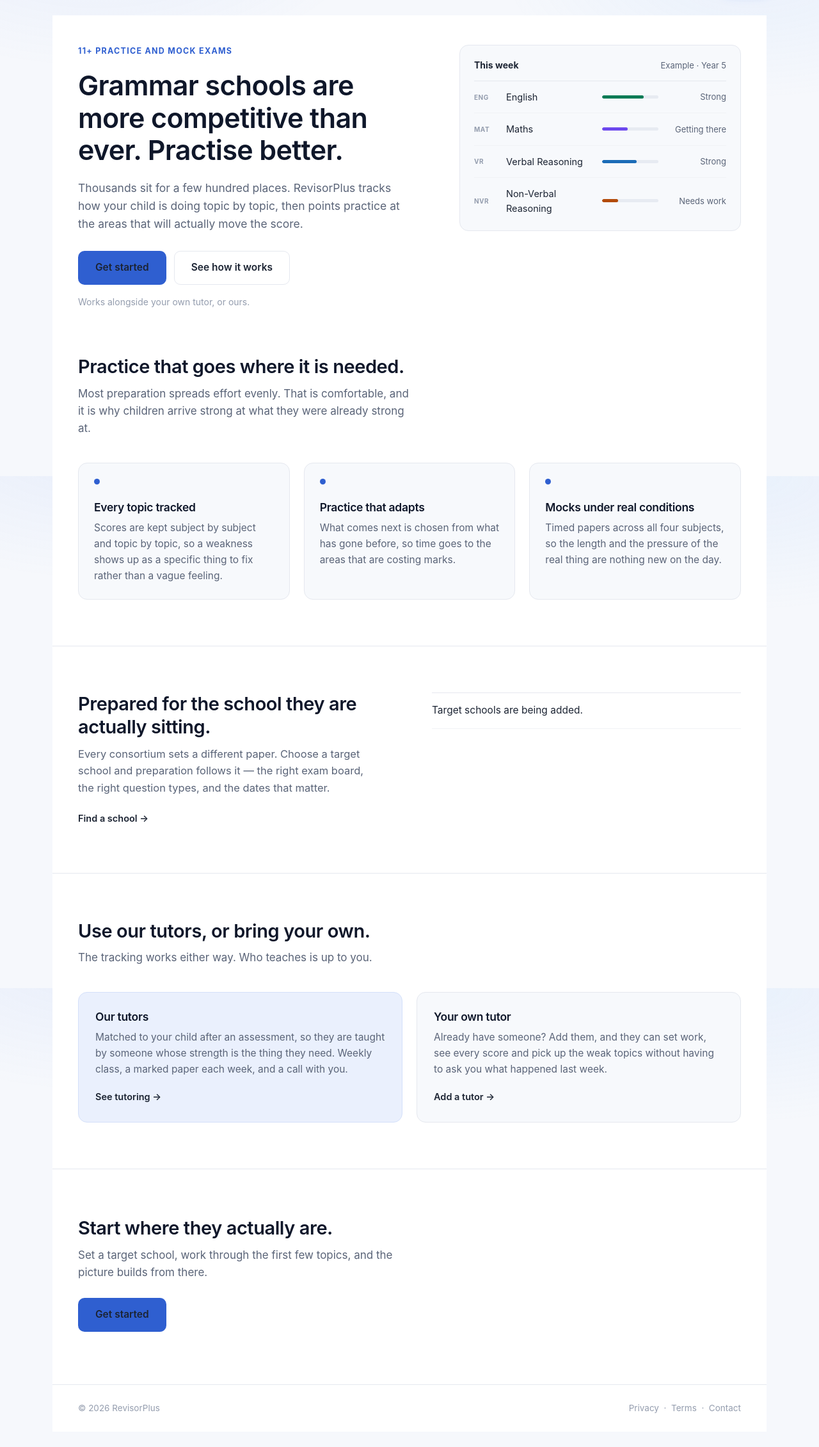
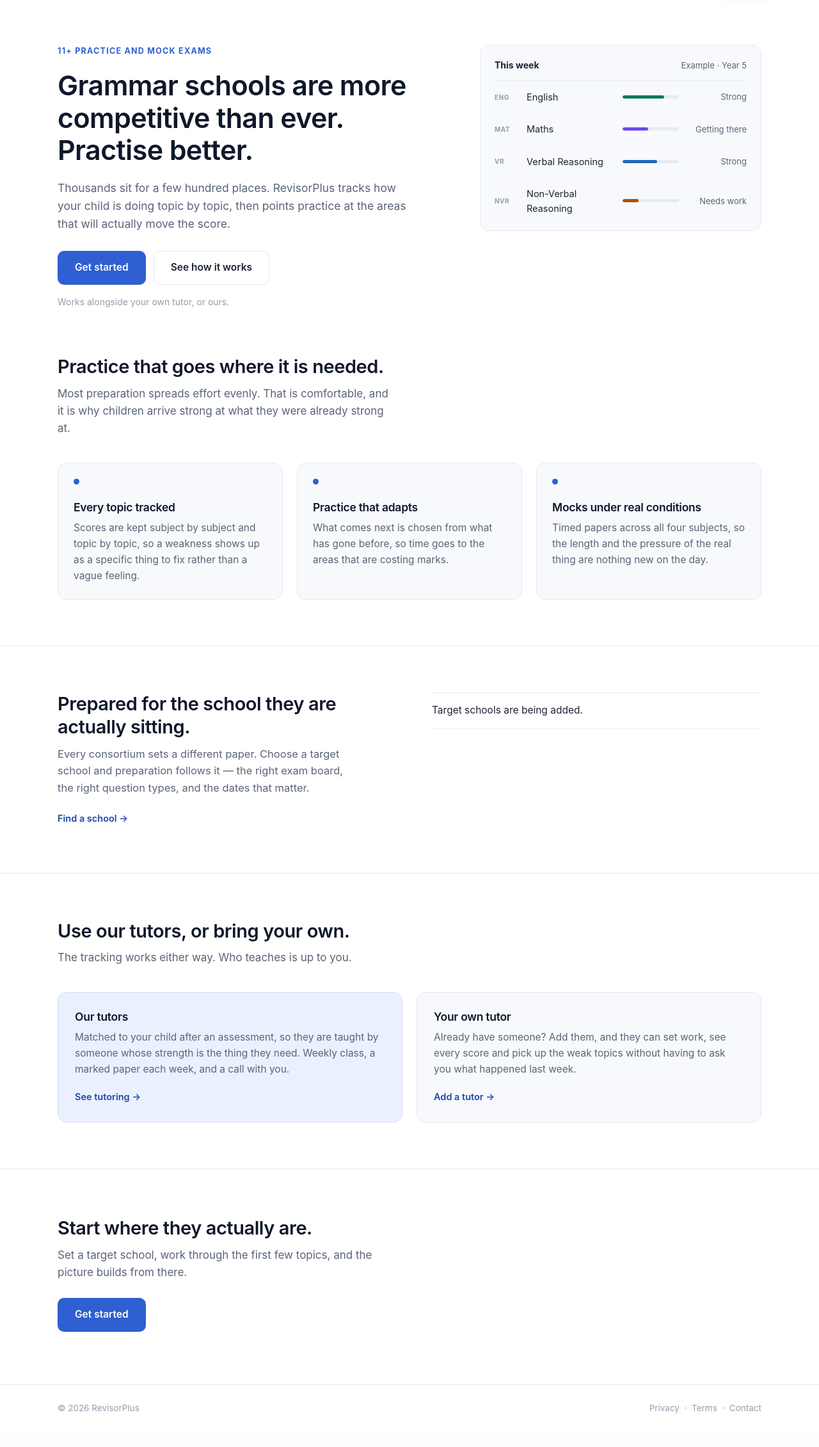
Before and after one commit to NidsC/revisor-plus, a Django app: template templates/pages/landing.html in a window 1280 px wide. Shown: the part 56-2317 px from the top of the page at 64% size. After the commit the page ends 2264 px from the top, so only its background shows below. Run offline with Django 3.2, Linux system fonts and the light colour scheme; the template is opened without the code that fills it, so the values that code supplies are empty; parts of the project's set-up code (start-up, migrations or seed data) failed here and were passed over.

Commit message:
Make the landing page full-bleed and fix its button colour
Two rendering faults on the new landing page.

The page sat inside base.html's `<main class="container py-4">`, so a page
that lays out its own 1180px measure section by section was centred inside
a narrower padded box and read as a white card with a hard edge. The
wrapper's class list is now a `{% block main_class %}`, defaulting to
`container py-4` — every template that does not override it renders
exactly what it rendered before, verified across the dashboard, practice,
mocks, subject, billing, goal and login pages. landing.html overrides it,
and the hero goes back to the mockup's 70px now that there is no py-4 to
subtract. The framework's messages are the one thing inside the wrapper
this page does not lay out, so they get a measure of their own.

The primary button rendered ink-on-blue rather than white-on-blue, which
reads as washed out and is 2.72:1. Not Bootstrap winning — these buttons
never carried `.btn` — but a specificity mistake inside this stylesheet:
`.rp-land a` is (0,1,1), one class plus one type, which outranks the
single-class `.rp-land__btn--primary` and took its `color` with it. The
same bug had `.rp-land__link` rendering grey-navy instead of blue.

The reset is now `.rp-land a:not([class])`, which cannot match anything
carrying one of those classes and so can never outrank them, while an
unclassed prose link still gets it. The button and link classes set their
own text-decoration rather than relying on the blanket rule. White on
#2f5fd0 is 5.72:1.

Co-Authored-By: Claude Opus 5 <noreply@anthropic.com>
Claude-Session: https://claude.ai/code/session_01R6crouJ4oRDQvMrx87Y14W

```diff
--- a/static/pages/landing.css
+++ b/static/pages/landing.css
@@ -66,7 +66,29 @@
   line-height: 1.35;
 }
 
-.rp-land a { color: inherit; text-decoration: none; }
+/* Bootstrap colours and underlines every <a>, so these need resetting — but
+   NOT as a blanket `.rp-land a`. That selector is (0,1,1), one class plus one
+   type, which outranks the single-class button and link rules below: it was
+   overriding their colour, so the primary button rendered ink-on-blue at
+   2.7:1 and "Find a school" came out grey-navy instead of blue.
+   `:not([class])` cannot match anything carrying one of those classes, so it
+   can never win against them, and a future unclassed prose link still gets
+   the reset. The classes set their own text-decoration below. */
+.rp-land a:not([class]) { color: inherit; text-decoration: none; }
+
+/* base.html's <main> is full-bleed on this page (see its main_class block),
+   which leaves the framework's messages spanning the whole viewport — they
+   are the one thing inside the wrapper this page does not lay out itself. */
+.rp-land-main { width: 100%; margin: 0; padding: 0; }
+
+.rp-land-main > .alert {
+  max-width: 1180px;
+  margin: 16px auto 0;
+}
+
+@media (max-width: 940px) {
+  .rp-land-main > .alert { margin-left: 24px; margin-right: 24px; }
+}
 
 /* ---------- buttons ---------- */
 
@@ -80,6 +102,7 @@
   font: inherit;
   font-size: 14.5px;
   font-weight: 600;
+  text-decoration: none;
   white-space: nowrap;
   cursor: pointer;
   transition: background .15s ease, border-color .15s ease;
@@ -100,10 +123,7 @@
 
 /* ---------- hero ---------- */
 
-/* base.html wraps this in <main class="container py-4">, whose 1.5rem of top
-   padding is already most of the mockup's 70px — so the hero asks for the
-   difference rather than stacking the two. */
-.rp-land__hero { padding: 46px 0 0; }
+.rp-land__hero { padding: 70px 0 0; }
 
 .rp-land__herogrid {
   display: grid;
@@ -299,6 +319,7 @@
   color: var(--ld-accent-deep);
   font-size: 14.5px;
   font-weight: 600;
+  text-decoration: none;
 }
 
 .rp-land__link:hover { color: var(--ld-accent-deep); text-decoration: underline; }
@@ -359,6 +380,6 @@
   .rp-land__three,
   .rp-land__two { grid-template-columns: 1fr; gap: 16px; }
   .rp-land__section { padding: 54px 0; }
-  .rp-land__hero { padding-top: 32px; }
+  .rp-land__hero { padding-top: 48px; }
   .rp-land__li span { max-width: 45%; }
 }
--- a/templates/base.html
+++ b/templates/base.html
@@ -306,7 +306,13 @@
   </div>
  </div>
 </nav>
-<main class="container py-4">
+{% comment %}
+The wrapper's classes are a block so one page can opt out of the centred,
+padded container without the others changing: every template that does not
+override it renders exactly `class="container py-4"` as before. Used by
+pages/landing.html, which is full-bleed.
+{% endcomment %}
+<main class="{% block main_class %}container py-4{% endblock %}">
  {% if messages %}
    {% for m in messages %}
      <div class="alert alert-{{ m.tags|default:'info' }} alert-dismissible fade show">{{ m }}<button class="btn-close" data-bs-dismiss="alert"></button></div>
--- a/templates/pages/landing.html
+++ b/templates/pages/landing.html
@@ -8,8 +8,15 @@ Built from docs/homepage-target.html. Its 350-odd lines of CSS live in their
 own file rather than inline here, matching what the dashboard and the question
 bank do.
 {% endcomment %}
-<link rel="stylesheet" href="{% static 'pages/landing.css' %}?v=1">
+<link rel="stylesheet" href="{% static 'pages/landing.css' %}?v=2">
 {% endblock %}
+
+{% comment %}
+Full-bleed: this page supplies its own 1180px measure section by section, so it
+opts out of base.html's centred .container and its padding rather than sitting
+in it as a white card with a hard edge.
+{% endcomment %}
+{% block main_class %}rp-land-main{% endblock %}
 
 {% block main %}
 {% comment %}
```
